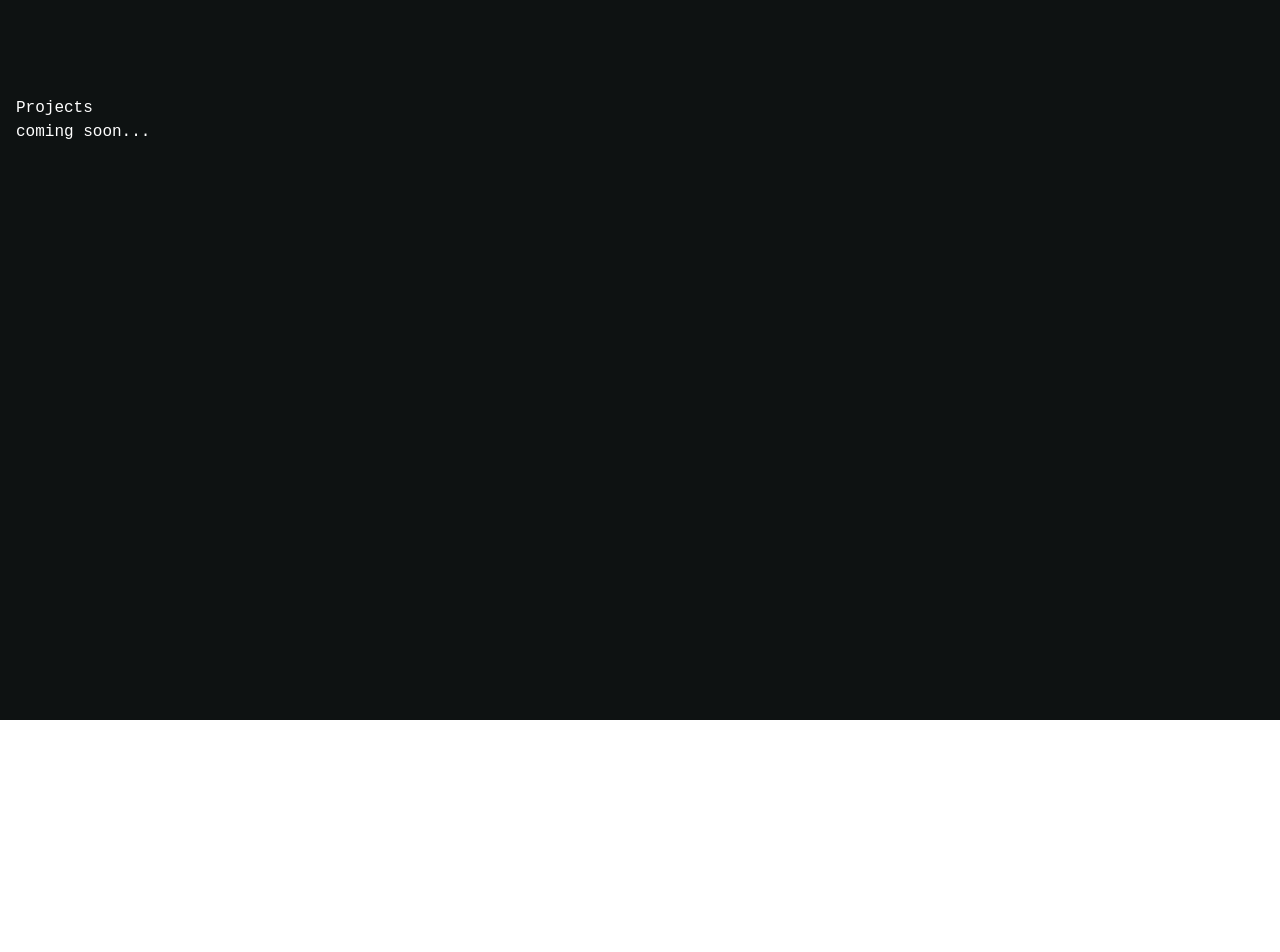
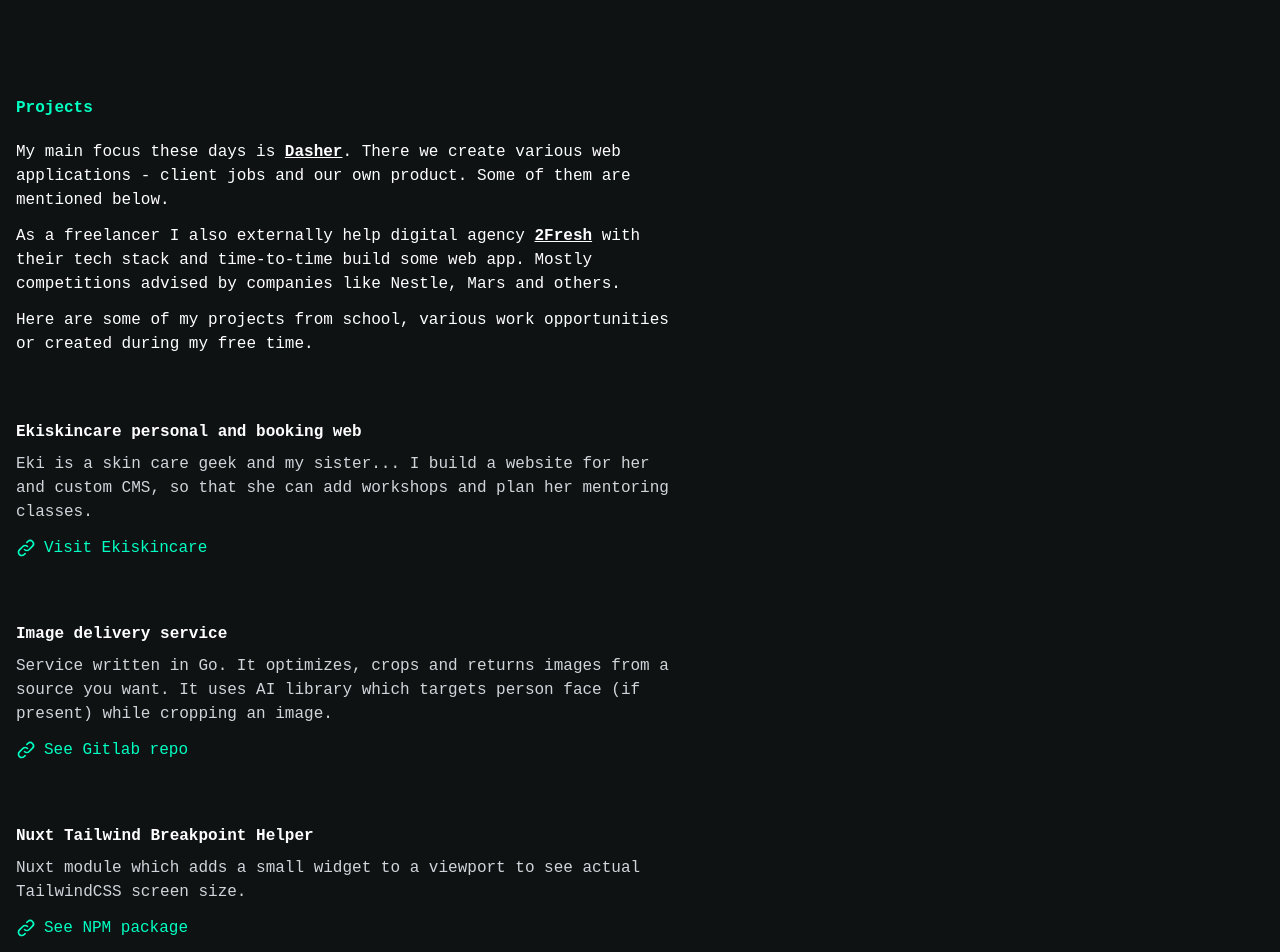
Before and after one commit to dmitrijt9/personal-web, a Vue app: page /projects in a window 1280 px wide. Shown: the part 80-1032 px from the top of the page. Before the commit the page ends 800 px from the top, so only its background shows below. Built offline with nearby package versions, Linux system fonts and the light colour scheme.

Commit message:
✨ Add projects section

```diff
--- a/src/components/Hi.vue
+++ b/src/components/Hi.vue
@@ -63,9 +63,3 @@
   }
 };
 </script>
-
-<style scoped>
-p a {
-  @apply underline hover:text-accent font-bold transition-colors duration-150 ease-linear;
-}
-</style>
--- /dev/null
+++ b/src/components/ProjectList.vue
@@ -0,0 +1,35 @@
+<template>
+  <div class="flex flex-col space-y-6">
+    <div v-for="project in projects" class="relative py-4">
+      <div>
+        <h2 class="text-white text-base font-bold">{{ project.title }}</h2>
+        <p class="mt-2 text-base text-gray-300">
+          {{ project.description }}
+        </p>
+      </div>
+      <a
+        v-if="project.link"
+        class="mt-3 inline-flex items-center gap-2 text-accent hover:text-white transition-all duration-200 ease-linear"
+        :href="project.link.url"
+      >
+        <LinkIcon class="w-5 h-5" />
+        {{ project.link.label }}
+      </a>
+    </div>
+  </div>
+</template>
+
+<script>
+import { LinkIcon } from "@heroicons/vue/outline";
+export default {
+  components: {
+    LinkIcon
+  },
+  props: {
+    projects: {
+      type: Array,
+      required: true
+    }
+  }
+};
+</script>
--- a/src/index.css
+++ b/src/index.css
@@ -10,6 +10,10 @@
   @apply text-black bg-accent;
 }
 
+p a {
+  @apply underline hover:text-accent font-bold transition-colors duration-150 ease-linear;
+}
+
 .before-enter {
   opacity: 0;
   transform: translateY(150px) scale(0.9);
--- a/src/views/Articles.vue
+++ b/src/views/Articles.vue
@@ -3,12 +3,15 @@
     <h1 ref="title" class="text-accent font-bold before-enter">
       Articles
     </h1>
-    <p ref="description" class="mt-5 max-w-2xl before-enter">
-      When I learn or create something new, I share my thoughts and experiences
-      with others. There are some of my articles.
-    </p>
-    <div ref="articleList" class="before-enter">
-      <ArticlesList class="mt-12 max-w-2xl" :articles="articles" />
+    <div ref="description" class="mt-5 max-w-2xl before-enter">
+      <p>
+        When I learn or create something new, I share my thoughts and
+        experiences with others. There are some of my articles.
+      </p>
+    </div>
+
+    <div ref="articleList" class="mt-12 max-w-2xl before-enter">
+      <ArticlesList :articles="articles" />
     </div>
   </div>
 </template>
--- a/src/views/Projects.vue
+++ b/src/views/Projects.vue
@@ -1,6 +1,117 @@
 <template>
-  <div class="mt-32 mb-8 overflow-hidden">
-    <h1>Projects</h1>
-    <p>coming soon...</p>
+  <div class="relative mt-16 lg:mt-32 mb-8 overflow-hidden">
+    <h1 ref="title" class="text-accent font-bold before-enter">
+      Projects
+    </h1>
+    <div ref="description" class="mt-5 max-w-2xl before-enter">
+      <p>
+        My main focus these days is
+        <a href="https://dasher.cz" target="__blank">Dasher</a>. There we create
+        various web applications - client jobs and our own product. Some of them
+        are mentioned below.
+      </p>
+      <p class="mt-3">
+        As a freelancer I also externally help digital agency
+        <a href="https://2fresh.cz" target="__blank">2Fresh</a> with their tech
+        stack and time-to-time build some web app. Mostly competitions advised
+        by companies like Nestle, Mars and others.
+      </p>
+      <p class="mt-3">
+        Here are some of my projects from school, various work opportunities or
+        created during my free time.
+      </p>
+    </div>
+
+    <div ref="projectList" class="mt-12 max-w-2xl before-enter">
+      <ProjectList class="" :projects="projects" />
+    </div>
   </div>
 </template>
+
+<script>
+import ProjectList from "../components/ProjectList.vue";
+
+export default {
+  components: {
+    ProjectList
+  },
+  data() {
+    return {
+      projects: [
+        {
+          title: "Ekiskincare personal and booking web",
+          description:
+            "Eki is a skin care geek and my sister... I build a website for her and custom CMS, so that she can add workshops and plan her mentoring classes.",
+          link: {
+            label: "Visit Ekiskincare",
+            url: "https://www.ekiskincare.cz"
+          }
+        },
+        {
+          title: "Image delivery service",
+          description:
+            "Service written in Go. It optimizes, crops and returns images from a source you want. It uses AI library which targets person face (if present) while cropping an image.",
+          link: {
+            label: "See Gitlab repo",
+            url: "https://gitlab.com/dashers/image-delivery-service"
+          }
+        },
+        {
+          title: "Nuxt Tailwind Breakpoint Helper",
+          description:
+            "Nuxt module which adds a small widget to a viewport to see actual TailwindCSS screen size.",
+          link: {
+            label: "See NPM package",
+            url:
+              "https://www.npmjs.com/package/@dashers/nuxt-tailwind-breakpoint-helper"
+          }
+        },
+        {
+          title: "Linked Read",
+          description:
+            "School project worth mentioning. Web app for visualization of linked data about books and their authors. Using DBPedia Sparql endpoint as data source. A small dive to an open data.",
+          link: {
+            label: "Visit Linked Read",
+            url: "https://linked-read.dimot.dev/"
+          }
+        },
+        {
+          title: "Team Management System",
+          description:
+            "TMS is a product of my bachelor thesis at CTU. For now it's a dead project, but want to finish it one day to help Czech football academies grow. Web application that connects coaches, players and their parents. The system is a center of all team data and information. It delivers a possibility to apply a modern trends of training for coaches. Players has another opportunity to enhance their skills and their parents get better overview about children’s and whole team activities.",
+          link: {
+            label: "See Gitlab repo",
+            url: "https://gitlab.com/dimot9/team-management-system"
+          }
+        },
+        {
+          title: "Budweiser Mail Service",
+          description:
+            "Mail service API for web: https://www.budejovickybudvar.cz, which sends emails based on form that was filled and parameters in form selected. Project for 2Fresh."
+        },
+        {
+          title: "Currates",
+          description:
+            "My first attempt of a mobile app. Provides fast conversion of most common rates.",
+          link: {
+            label: "See Github repo",
+            url: "https://github.com/dmitrijt9/currates"
+          }
+        }
+      ]
+    };
+  },
+  mounted() {
+    // animate section sequentially from top to bottom
+    setTimeout(() => {
+      this.$refs.title.classList.add("enter");
+    }, 100);
+    setTimeout(() => {
+      this.$refs.description.classList.add("enter");
+    }, 300);
+    setTimeout(() => {
+      this.$refs.projectList.classList.add("enter");
+    }, 500);
+  }
+};
+</script>
```
